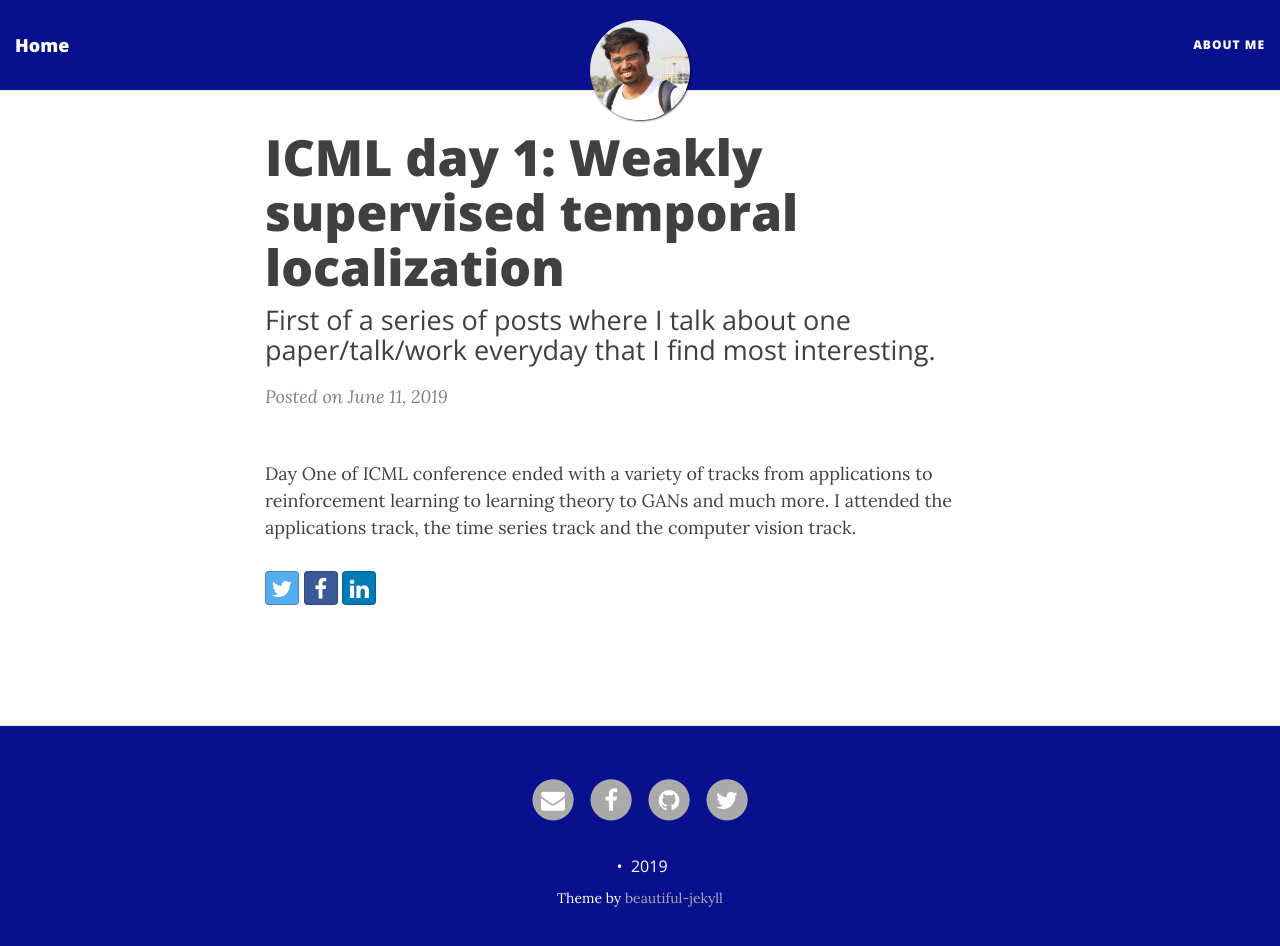
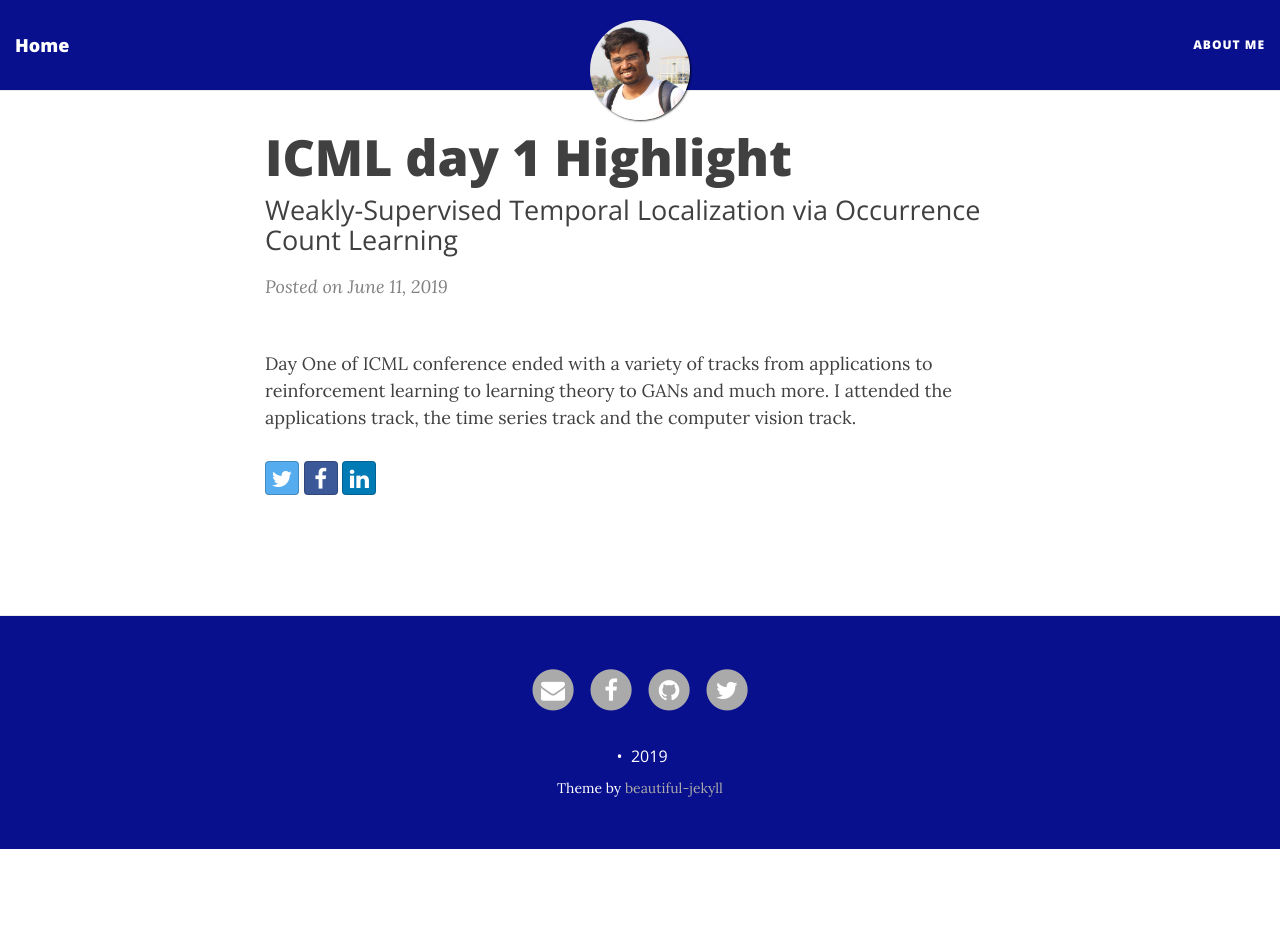
Before and after one commit to shreyanc/shreyanc.github.io, a Jekyll site: the page built from _posts/2019-06-12-2019-06-12-icmlday1.md, in a window 1280 px wide and 959 px high. Shown: the top 946 px of the window. Built offline with Jekyll 4.4.1, drawn with Linux system fonts in a browser that asks for light colours; nearby versions of some CDN libraries.

Commit message:
Update 2019-06-12-2019-06-12-icmlday1.md

```diff
--- a/_posts/2019-06-12-2019-06-12-icmlday1.md
+++ b/_posts/2019-06-12-2019-06-12-icmlday1.md
@@ -1,10 +1,8 @@
 ---
 layout: post
 published: true
-title: 'ICML day 1: Weakly supervised temporal localization'
+title: ICML day 1 Highlight
 date: '2019-06-11'
-subtitle: >-
-  First of a series of posts where I talk about one paper/talk/work everyday
-  that I find most interesting.
+subtitle: Weakly-Supervised Temporal Localization via Occurrence Count Learning
 ---
 Day One of ICML conference ended with a variety of tracks from applications to reinforcement learning to learning theory to GANs and much more. I attended the applications track, the time series track and the computer vision track.
```
